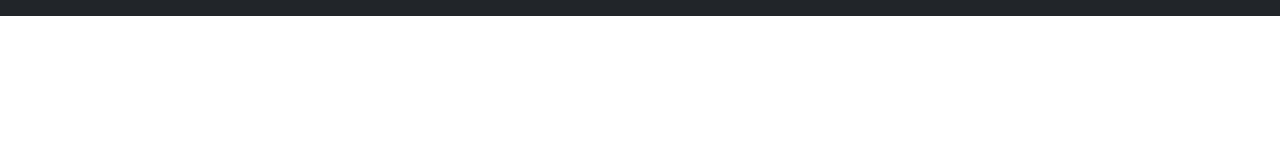
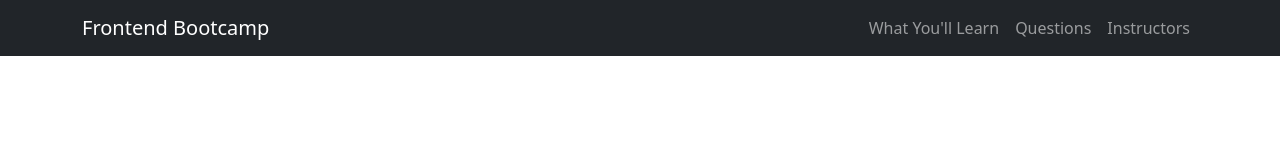
Before and after one commit to MissLadyPandas/M02TutorialBrumback, a plain HTML site: page index.html in a window 1280 px wide. Drawn offline with nearby package versions, Linux system fonts and the light colour scheme.

Commit message:
Added navbar list and changeed notes to url link

```diff
--- a/index.html
+++ b/index.html
@@ -1,18 +1,33 @@
 <!DOCTYPE html>
+<!-- Site created using tutorial video from: https://www.youtube.com/watch?v=4sosXZsdy-s&t=641s-->
 <html lang="en">
 <head>
   <meta charset="UTF-8">
   <meta http-equiv="X-UA-Compatible" content="IE=edge">
   <meta name="viewport" content="width=device-width, initial-scale=1.0">
-  <!--Link below is CSS code for bootstrap-->
   <link href="https://cdn.jsdelivr.net/npm/bootstrap@5.0.2/dist/css/bootstrap.min.css" rel="stylesheet" integrity="sha384-EVSTQN3/azprG1Anm3QDgpJLIm9Nao0Yz1ztcQTwFspd3yD65VohhpuuCOmLASjC" crossorigin="anonymous">
   <link rel="stylesheet" href="style.css">
   <title>Frontend Bootcamp</title>
 </head>
 <body>
-  <!--added Nav bar to make responsive // nav.navbar.navbar-expand-lg.bg-dark.navbar-dark-->
-  <nav class="navbar navbar-expand-lg bg-dark navbar-dark"></nav>
-  <!--Link below is JS code for bootstrap-->
+  <nav class="navbar navbar-expand-lg bg-dark navbar-dark">
+  <div class="container">
+    <a href="" class="navbar-brand">Frontend Bootcamp</a>
+
+    <div class="collapse navbar-collapse"></div>
+      <ul class="navbar-nav">
+        <li class="nav-item">
+          <a href="#learn" class="nav-link">What You'll Learn</a>
+        </li>
+        <li class="nav-item">
+          <a href="#questions" class="nav-link">Questions</a>
+        </li>
+        <li class="nav-item">
+          <a href="#instructors" class="nav-link">Instructors</a>
+        </li>
+  </ul>
+  </div>
+  </nav>
   <script src="https://cdn.jsdelivr.net/npm/bootstrap@5.0.2/dist/js/bootstrap.bundle.min.js" integrity="sha384-MrcW6ZMFYlzcLA8Nl+NtUVF0sA7MsXsP1UyJoMp4YLEuNSfAP+JcXn/tWtIaxVXM" crossorigin="anonymous"></script>
 
 </body>
```
